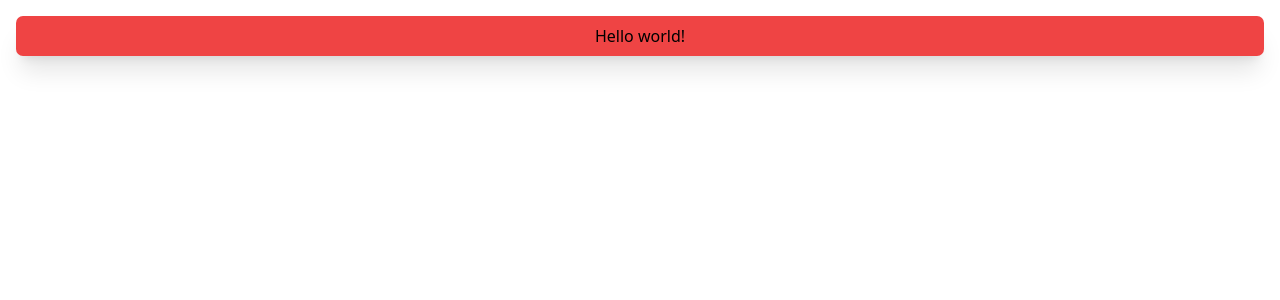
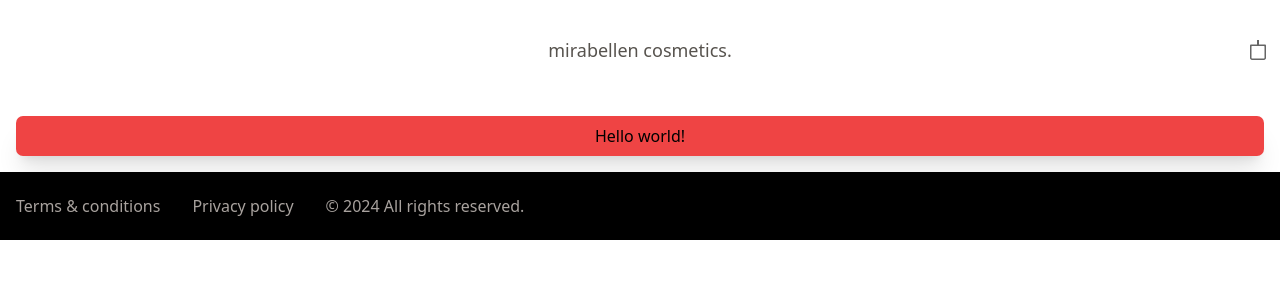
Before and after one commit to yasuriya/mirabellen, a Nuxt app: page / in a window 1280 px wide. Shown: the top 300 px of the page. Built offline with nearby package versions, Linux system fonts and the light colour scheme.

Commit message:
Implement default layout. Add header and footer components.

```diff
--- /dev/null
+++ b/components/AppFooter.vue
@@ -0,0 +1,15 @@
+<template>
+  <div
+    class="flex h-[160px] flex-col items-start justify-around bg-black sm:h-[68px] sm:flex-row sm:items-center sm:justify-start"
+  >
+    <nuxt-link class="px-4 text-stone-400 hover:text-stone-500" to="/terms">
+      Terms & conditions
+    </nuxt-link>
+    <nuxt-link class="px-4 text-stone-400 hover:text-stone-500" to="/policy">
+      Privacy policy
+    </nuxt-link>
+    <span class="px-4 text-stone-400"> © 2024 All rights reserved. </span>
+  </div>
+</template>
+
+<script setup lang="ts"></script>
--- /dev/null
+++ b/components/AppHeader.vue
@@ -0,0 +1,26 @@
+<template>
+  <div
+    class="flex h-[100px] w-full items-center justify-between bg-[transparent]"
+  >
+    <div v-if="route.path !== '/'">
+      <nuxt-link to="/">
+        <img class="hover:opacity-50" src="/icons/back.svg" alt="back-icon" />
+      </nuxt-link>
+    </div>
+    <div v-else class="w-[44px]"></div>
+
+    <nuxt-link to="/">
+      <h1 class="text-[18px] text-stone-600 hover:text-stone-400">
+        mirabellen cosmetics.
+      </h1>
+    </nuxt-link>
+
+    <button>
+      <img src="/icons/cart.svg" alt="cart-icon" />
+    </button>
+  </div>
+</template>
+
+<script setup lang="ts">
+const route = useRoute()
+</script>
--- /dev/null
+++ b/layouts/default.vue
@@ -0,0 +1,17 @@
+<template>
+  <div>
+    <AppHeader />
+    <slot />
+    <AppFooter />
+  </div>
+</template>
+
+<script setup lang="ts">
+useHead({
+  title: 'Mirabellen',
+  meta: [
+    { name: 'description', content: 'Cosmetics shop' },
+    { name: 'og:title', content: 'Mirabellen - cosmetics' },
+  ],
+})
+</script>
```
Also changed, not shown: public/icons/back.svg (added), public/icons/cart.svg (added).
